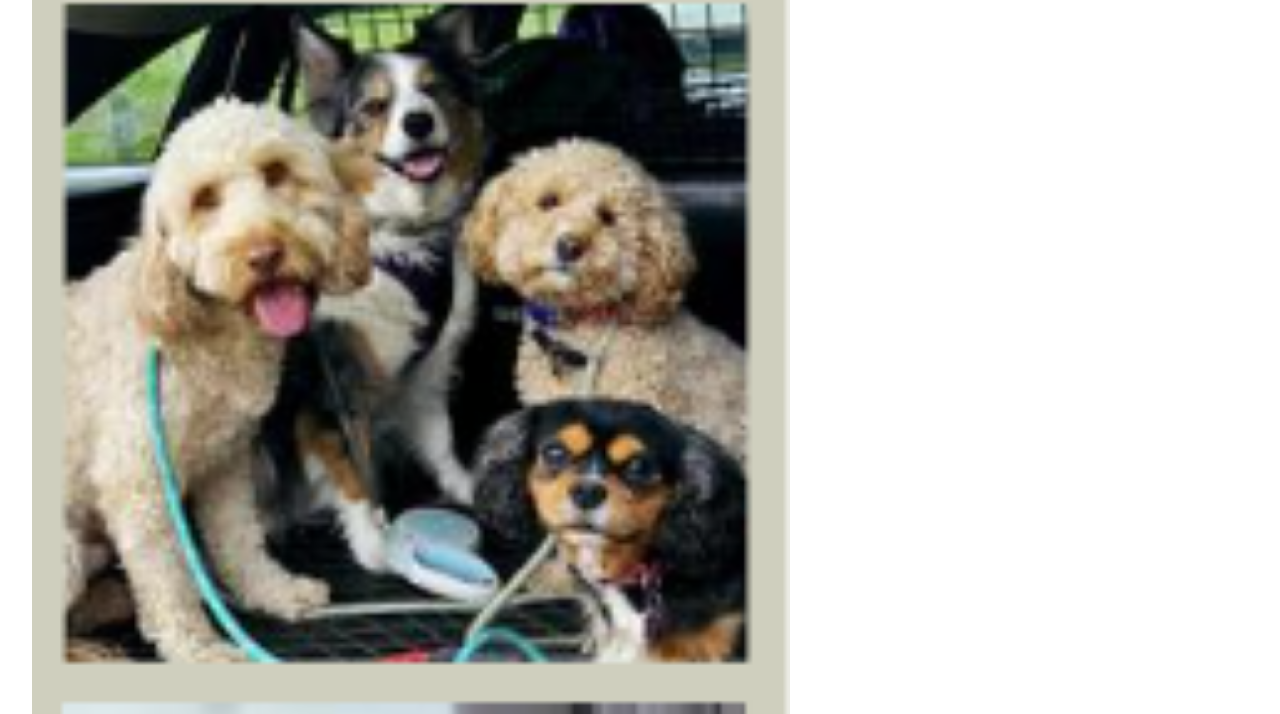
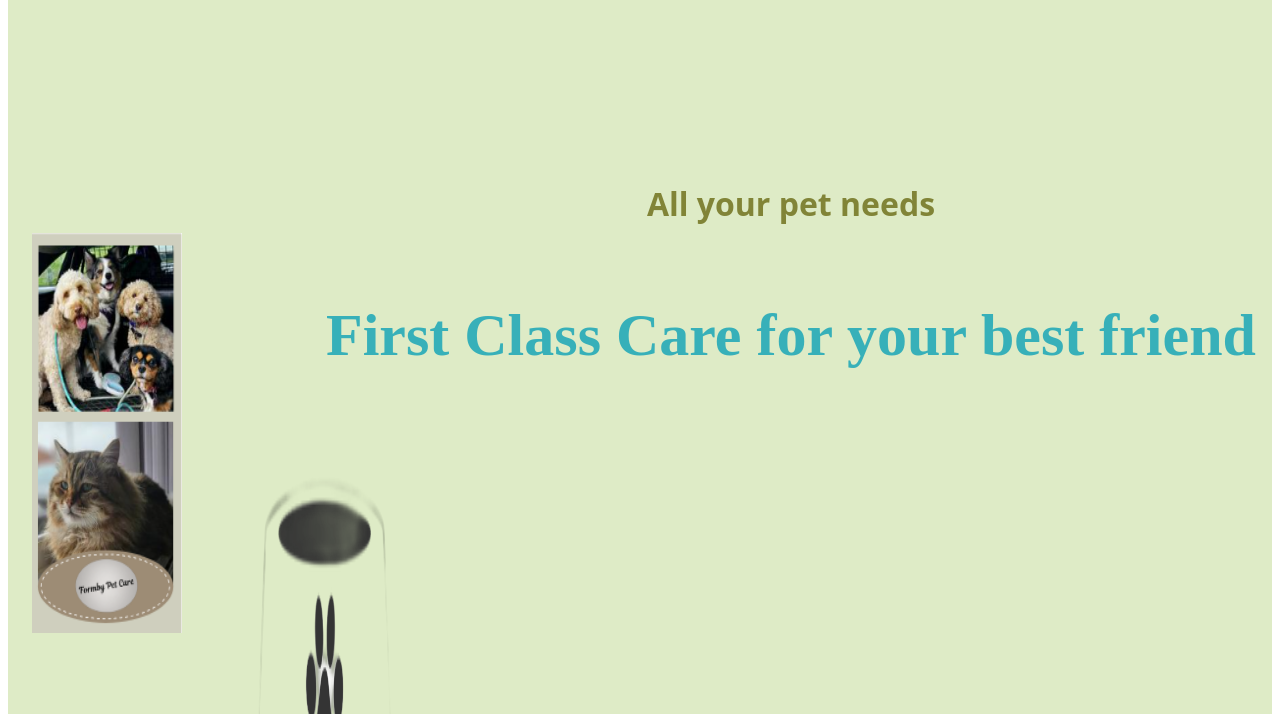
Before and after one commit to KaylaB-cd/Formbypetcare, a plain HTML site: page index.html in a window 1280 px wide. Shown: the part 86-800 px from the top of the page. Drawn offline with Linux system fonts and the light colour scheme; a web font is replaced by a local one.

Commit message:
additions

```diff
--- a/Resources/CSS/index.css
+++ b/Resources/CSS/index.css
@@ -11,6 +11,9 @@ h1 {
     font-size: 32px;
     font-weight: bold;
     color: #818437;
+    text-align: center;
+    margin-left: 100px;
+    margin-top: 150px;
 }
 
 h2 {
@@ -18,6 +21,12 @@ h2 {
     font-size: 60px;
     font-weight: bold;
     color: #37b0b9;
+    margin-left: 100px;
+}
+
+bowl {
+    width: 20px;
+    height: 20px;
 }
 
 
@@ -68,12 +77,23 @@ nav {
     flex-flow: column;
     justify-content: space-between;
     vertical-align: middle;
+    padding: auto;
+    margin-top: 50px;
+}
+
+
+.landing-box {
+    display: inline-block;
+    width: 100%;
+    background-color: #DEEBC6;
+    margin-top: 60px;
 }
 
 .landing-box img {
     display: inline-block;
     vertical-align: middle;
-    width: 60%;
+    width: 150px;
+    height: 400px;
     margin: 2rem 2.5rem 2rem 1.5rem;
     flex-shrink: 0;
 }
--- a/index.html
+++ b/index.html
@@ -30,6 +30,9 @@
             <div class="side-text">
                 <h1>All your pet needs</h1>
                 <h2>First Class Care for your best friend</h2>
+                <div class="bowl">
+                    <img src="./Resources/CSS/Dog bowl.png" alt="">
+                </div>
             </div>
 
         </section>
```
